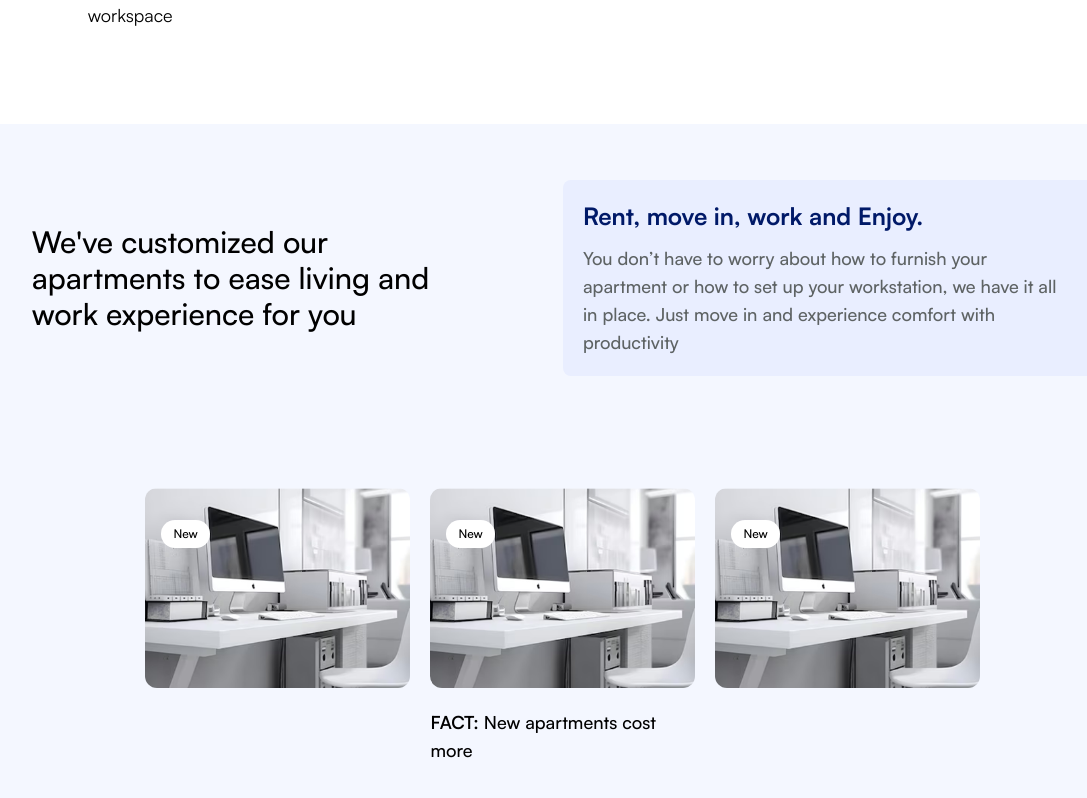
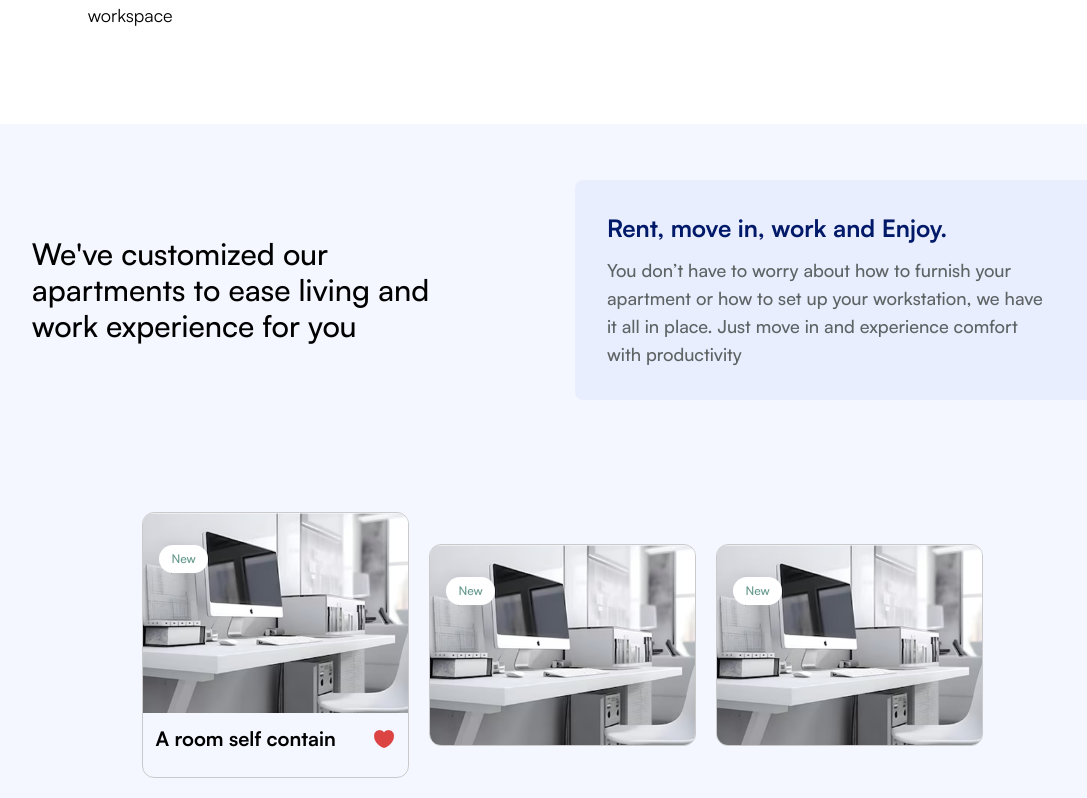
Before and after one commit to JosephOluOlofinte/tech-network-africa, a React (Vite) app: page /our-estate in a window 1280 px wide. Shown: the part 1742-2540 px from the top of the page, without its empty margins (77-1164 px from the left). Built offline with nearby package versions, Linux system fonts and the light colour scheme; a web font is replaced by a local one.

Commit message:
working on product list sections in WeveCustomized

```diff
--- a/src/pages/estate/WeveCustomized.tsx
+++ b/src/pages/estate/WeveCustomized.tsx
@@ -2,21 +2,23 @@
 
 import { NavLink } from 'react-router-dom';
 import houseImg from '../../assets/images/apartments.png';
+import heartIcon from '../../assets/img_icons/heart-icon.png'
+// import starIcon from '../../assets/img_icons/star-icon.png'
 
 const WeveCustomized = () => {
   return (
     <section className='bg-brandWhite flex justify-center'>
       <div className='inner-container'>
-        <div className='py-14 grid grid-cols-2 items-center'>
-          <h2 className='max-w-[20ch] font-medium'>
+        <div className='py-14 grid xltablet:grid-cols-2 items-center justify-center gap-6'>
+          <h2 className='max-w-[30ch] xltablet:max-w-[20ch] font-medium max-xltablet:text-center'>
             We've customized our apartments to ease living and work experience
             for you
           </h2>
-          <div className='bg-brandBlue5 p-5 rounded-lg'>
+          <div className='bg-brandBlue5 p-8 rounded-lg'>
             <h3 className='font-bold text-brandBlue1 mb-3'>
               Rent, move in, work and Enjoy.
             </h3>
-            <p className='font-medium text-brandDeepGray2'>
+            <p className='font-medium text-brandDeepGray2 max-w-[55ch] xltablet:max-w-[35ch]'>
               You don’t have to worry about how to furnish your apartment or how
               to set up your workstation, we have it all in place. Just move in
               and experience comfort with productivity
@@ -26,35 +28,30 @@ const WeveCustomized = () => {
 
         <div className='w-full py-14 flex max-tablet:flex-col-reverse justify-center items-center gap-5 flex-wrap'>
           {/* THis is where I left. trying to setup perfect responsiveness */}
-          <div className='relative'>
-            <img
-              src={houseImg}
-              alt=''
-              className='h-[200px] w-[265px] rounded-xl'
-            />
-            <span className='bg-white py-[6px] px-3 rounded-3xl text-xs font-medium absolute top-8 left-4'>
+          <div className='relative border border-brandDeepGray4 rounded-xl overflow-hidden'>
+            <img src={houseImg} alt='' className='h-[200px] w-[265px]' />
+            <span className='bg-white py-[6px] px-3 rounded-3xl text-xs text-brandGreen3 font-medium absolute top-8 left-4'>
+              New
+            </span>
+            <div className='p-3 grid gap-3'>
+              <div className='flex justify-between items-center'>
+                <p className='text-xl font-bold'>A room self contain</p>
+                <img src={heartIcon} alt='' className='size-6'/>
+              </div>
+              <div></div>
+            </div>
+          </div>
+
+          <div className='relative border border-brandDeepGray4 rounded-xl overflow-hidden'>
+            <img src={houseImg} alt='' className='h-[200px] w-[265px]' />
+            <span className='bg-white py-[6px] px-3 rounded-3xl text-xs text-brandGreen3 font-medium absolute top-8 left-4'>
               New
             </span>
           </div>
 
-          <div className='relative'>
-            <img
-              src={houseImg}
-              alt=''
-              className='h-[200px] w-[265px] rounded-xl'
-            />
-            <span className='bg-white py-[6px] px-3 rounded-3xl text-xs font-medium absolute top-8 left-4'>
-              New
-            </span>
-          </div>
-
-          <div className='relative'>
-            <img
-              src={houseImg}
-              alt=''
-              className='h-[200px] w-[265px] rounded-xl'
-            />
-            <span className='bg-white py-[6px] px-3 rounded-3xl text-xs font-medium absolute top-8 left-4'>
+          <div className='relative border border-brandDeepGray4 rounded-xl overflow-hidden'>
+            <img src={houseImg} alt='' className='h-[200px] w-[265px]' />
+            <span className='bg-white py-[6px] px-3 rounded-3xl text-xs text-brandGreen3 font-medium absolute top-8 left-4'>
               New
             </span>
           </div>
```
Also changed, not shown: src/assets/img_icons/heart-icon.png (added), src/assets/img_icons/star-icon.png (added).
